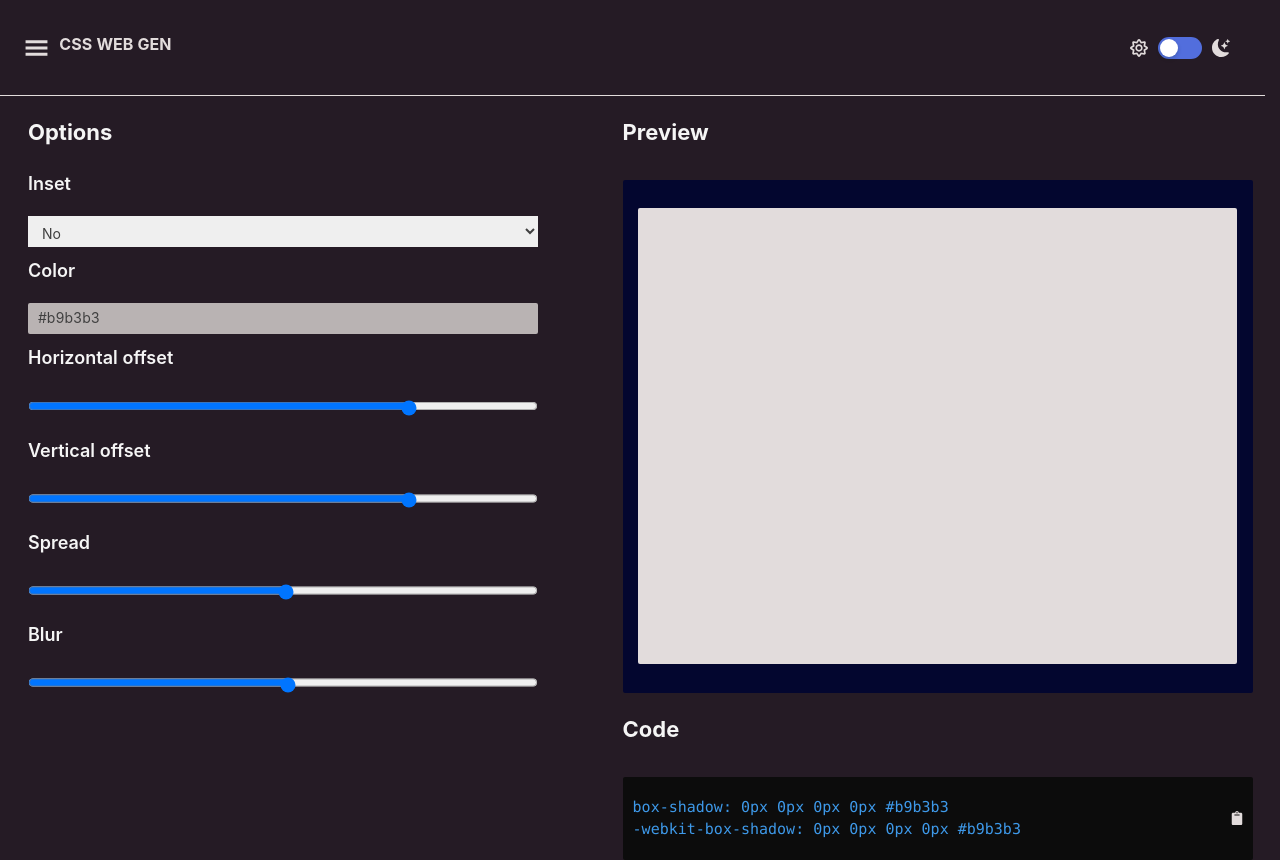
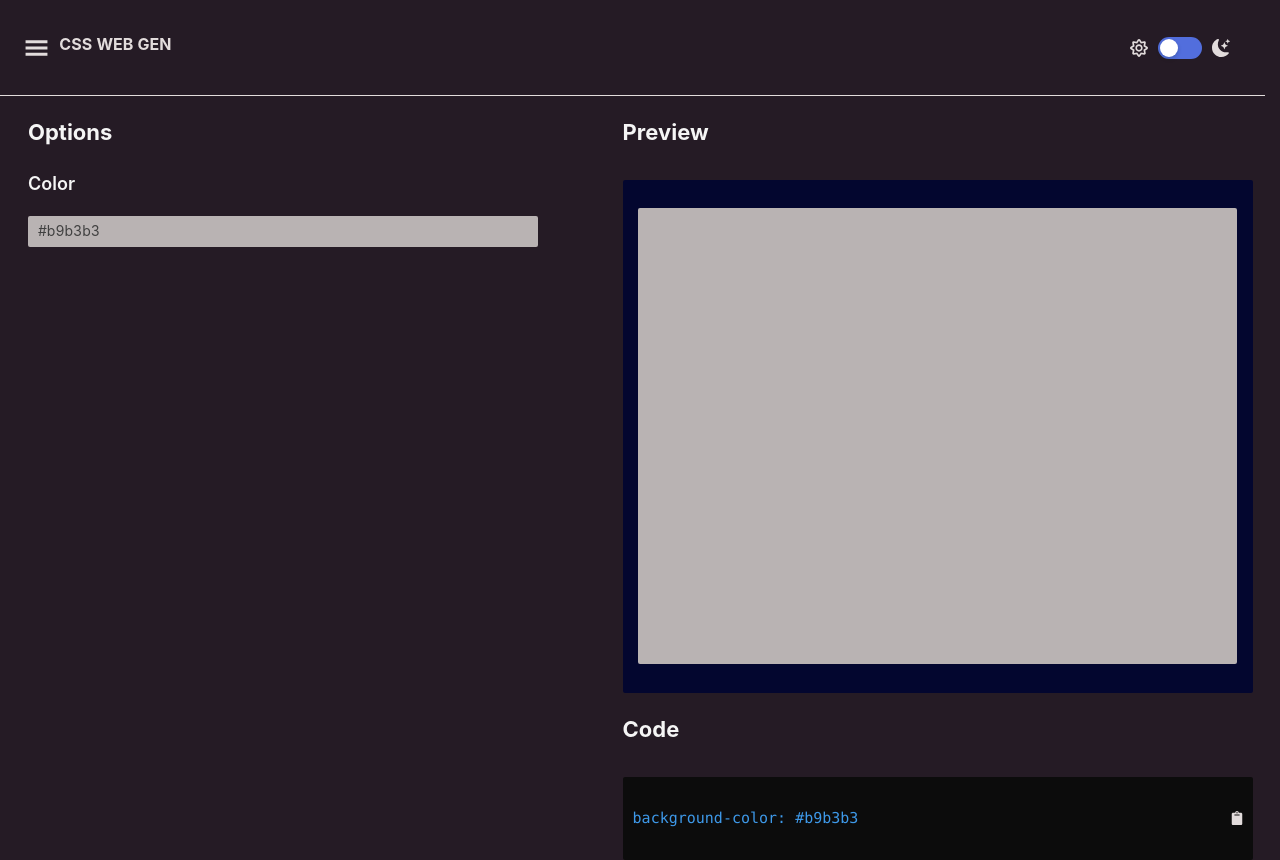
Before and after one commit to olaoluwaayanbola/css-code-generator, a React (Create React App) app: page /RGBA in a window 1280 px wide. Built offline with nearby package versions, Linux system fonts and the light colour scheme.

Commit message:
RGBA preview updated

```diff
--- /dev/null
+++ b/src/Components/Controls/RGBAControls.tsx
@@ -0,0 +1,49 @@
+import 'antd/dist/antd.css';
+import { useContext } from "react"
+import React, { useState } from 'react'
+import { ChromePicker } from 'react-color'
+import ControlStyle from "./Controls.module.scss"
+import { contextFirst } from "../../Context/Context"
+
+
+export const RGBAControls = () => {
+  const boxContext = useContext<any>(contextFirst)
+  const [colortruth, setColortruth] = useState<boolean>(false)
+  const { color, setColor }: any = boxContext
+
+  const handleColorChange = (color: any): void => {
+    setColor(color.hex)
+  }
+  const handlecolordisplay = (): void => {
+    setColortruth(prev => !prev)
+  }
+  return (
+    <div className={ControlStyle.ControlsContainer}>
+      <div className={ControlStyle.ControlBox}>
+        <div className={ControlStyle.Header}>
+          <h2>Options</h2>
+        </div>
+        <div className={ControlStyle.Select}>
+          <h3>Color</h3>
+          <div className={ControlStyle.colorConatainer} >
+            {
+              colortruth &&
+              <ChromePicker
+                className={ControlStyle.Hexcolor}
+                color={color}
+                onChangeComplete={handleColorChange}
+              />
+            }
+            <div
+              className={ControlStyle.colorPicker}
+              onClick={handlecolordisplay}
+              style={{ background: `${color}` }}
+            >
+              {color}
+            </div>
+          </div>
+        </div>
+      </div>
+    </div>
+  )
+}
--- a/src/Components/Preview/Preview.tsx
+++ b/src/Components/Preview/Preview.tsx
@@ -6,9 +6,10 @@ import { contextFirst } from "../../Context/Context"
 
 interface Props {
     form: any;
+    type?: any;
     setForm?: React.Dispatch<React.SetStateAction<string>>
 }
-export const Preview = ({ form }: Props) => {
+export const Preview = ({ form, type }: Props) => {
     const Contextdata = useContext(contextFirst)
     const { color, code, setCode, handleSeleted } = Contextdata
     const [copy, setCopy] = useState<boolean>(false)
@@ -20,6 +21,11 @@ export const Preview = ({ form }: Props) => {
         setCopy(true)
         navigator.clipboard.writeText(`box-shadow: ${code[0]} \n -webkit-box-shadow: ${code[0]}}`)
     }
+    const handlebackground: () => void = (): void => {
+        setCopy(true)
+        navigator.clipboard.writeText(`background-color: ${color}`)
+    }
+    console.log(type)
     return (
         <div className={PreviewStyle.PreviewContainer}>
             <div className={PreviewStyle.MainContainer}>
@@ -27,37 +33,27 @@ export const Preview = ({ form }: Props) => {
                     <h2>Preview</h2>
                 </span>
                 <div className={PreviewStyle.Content}>
-                    <div className={PreviewStyle.PreviewContent} style={{ boxShadow: `${code}` }}>
-
-                    </div>
+                    {
+                        type ?
+                            <div className={PreviewStyle.PreviewContent} style={{ boxShadow: `${code}` }}></div>
+                            :
+                            <div className={PreviewStyle.PreviewContent} style={{ backgroundColor: `${color}` }}></div>
+                    }
                 </div>
                 <span>
                     <h2>Code</h2>
                 </span>
                 <div className={PreviewStyle.Code}>
-                    <code>
-                        {/* {
-                            code.map((arr: any, index: any) => {
-                                return (
-                                    <>
-                                        <div key={index} className={PreviewStyle.codeline}>
-                                            {arr.background}
-                                        </div>
-                                    </>
-                                )
-<span className={PreviewStyle.box_color}></span>
-                            })
-                        } */}
-                        {
-                            `box-shadow:` + code[0]
-                        }
-                        <br />
-                        {
-                            `-webkit-box-shadow:` + code[0]
-                        }
-                    </code>
+                    {
+                        type ?
+                            <code>
+                                {`box-shadow:` + code[0]}<br />{`-webkit-box-shadow:` + code[0]}
+                            </code>
+                            :
+                            <code>{`background-color: ${color}`}</code>
+                    }
                     <div className={PreviewStyle.Icon}>
-                        {copy ? <FaClipboardCheck /> : <FaClipboard onClick={handlecopy} />}
+                        {copy ? <FaClipboardCheck /> : type ? <FaClipboard onClick={handlecopy} /> : <FaClipboard onClick={handlebackground} /> }
                     </div>
                 </div>
             </div>
--- a/src/Pages/BoxShadow/BoxShadow.tsx
+++ b/src/Pages/BoxShadow/BoxShadow.tsx
@@ -7,7 +7,7 @@ import { Navigation } from "../../Components/Navigation/Navigation"
 
 export const BoxShadow = () => {
   const boxContext = useContext(contextFirst)
-  const { form, setForm } = boxContext
+  const { form, setForm} = boxContext
   return (
     <div className={BoxShadowStyle.Container}>
       <div className={BoxShadowStyle.Navigation}>
@@ -19,7 +19,7 @@ export const BoxShadow = () => {
             <Controls />
           </div>
           <div className={BoxShadowStyle.Display}>
-            <Preview form={form} setForm={setForm} />
+            <Preview form={form} setForm={setForm} type={true} />
           </div>
         </div>
       </div>
--- a/src/Pages/RGBAOptions/RGBAoptions.tsx
+++ b/src/Pages/RGBAOptions/RGBAoptions.tsx
@@ -3,8 +3,9 @@ import GradientStyle from "../Main stylesheet/Main.module.scss"
 import { contextFirst } from '../../Context/Context'
 import { Preview } from '../../Components/Preview/Preview'
 import { Navigation } from '../../Components/Navigation/Navigation'
-import { Controls } from "../../Components/Controls/BoxShadowControls"
+import { RGBAControls } from '../../Components/Controls/RGBAControls'
 export const RGBAoptions = () => {
+  let type = 'background'
   const boxContext = useContext(contextFirst)
   const { form, setForm } = boxContext
   return (
@@ -15,10 +16,10 @@ export const RGBAoptions = () => {
       <div className={GradientStyle.Main}>
         <div className={GradientStyle.flexContainer}>
           <div className={GradientStyle.Controls}>
-            <Controls />
+            <RGBAControls />
           </div>
           <div className={GradientStyle.Display}>
-            <Preview form={form} />
+            <Preview form={form} type={false}/>
           </div>
         </div>
       </div>
```
